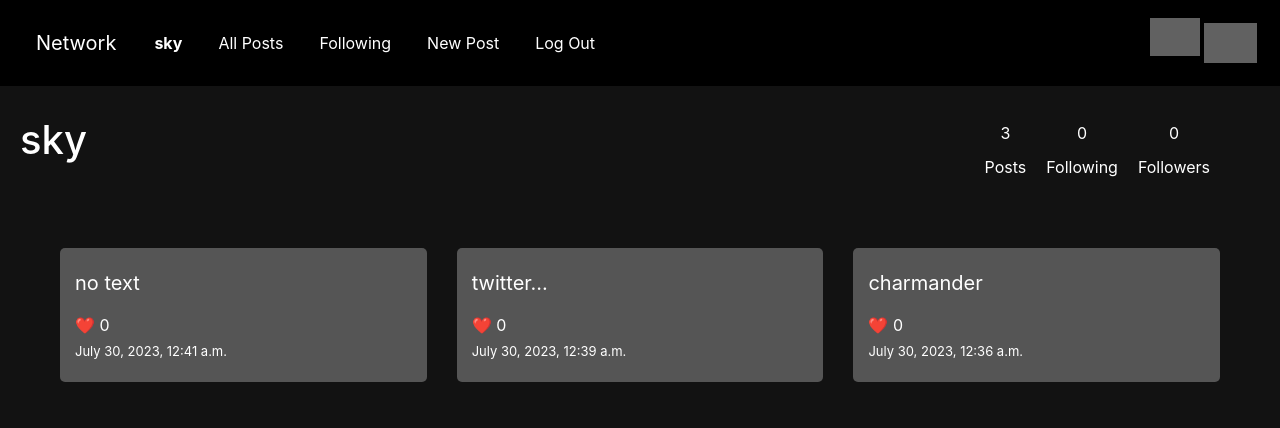
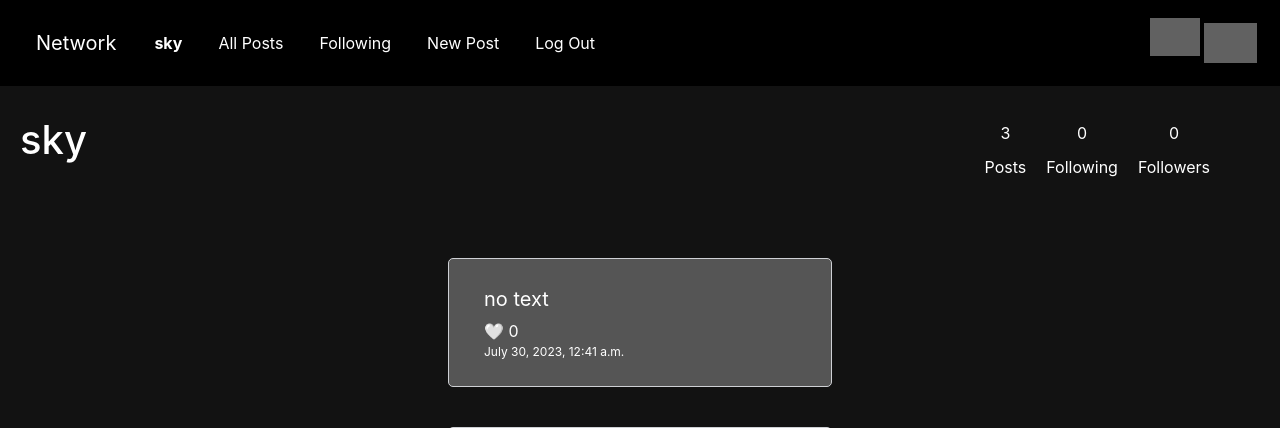
Before and after one commit to skydonline/cs50, a Django app: page /profile/1 in a window 1280 px wide. Shown: the top 428 px of the page. Before the commit the page ends 382 px from the top, so only its background shows below. Run offline with Django 3.2, Linux system fonts and the light colour scheme; a user stored in the database is signed in; data comes from the database, SQL or seed files in the repository; both versions use the stored data as it was after the commit; data that the repository does not hold is empty; some libraries are stand-ins or nearby versions; grey boxes are pictures that could not be loaded.

Commit message:
changed following page

```diff
--- a/cs50w/project4/network/static/styles.css
+++ b/cs50w/project4/network/static/styles.css
@@ -21,6 +21,9 @@ body {
 
 body.light-mode {
     filter: invert(1);
+}
+.light-mode {
+
 }
 
 .no-color-change {
@@ -121,7 +124,7 @@ input {
 }
 
 .post_element {
-    margin: 0px 10px 0px 20px;
+    margin: 0px 20px 0px 20px;
 }
 
 .post_user {
@@ -148,10 +151,12 @@ input {
 .post_content {
     display: block;
     margin-top: 10px;
+    font-size: 20px;
 }
 
 .post_date {
-    margin-top: 10px;
+    margin-bottom: 10px;
+    font-size: 12px;
 }
 
 .post_text {
@@ -159,7 +164,9 @@ input {
 }
 
 .post_comment {
-    padding-bottom: 10px;
+    margin-top: 5px;
+    margin-bottom: 5px;
+    font-size: 14px;
 }
 
 .post_edit {
@@ -372,31 +379,8 @@ input {
     margin-left: 40px;
 }
 
-#posts-container {
-    display: flex;
-    flex-wrap: wrap;
-    justify-content: space-between;
-    margin: 40px 60px 0 60px;
-}
-
-.ind-post {
-    width: calc(33.33% - 20px);
-    margin-bottom: 20px;
-    background-color: var(--hover);
-    padding: 15px;
-    border-radius: 5px;
-}
-
-.post-info {
-    margin: 5px 0 5px 0;
-}
-
-.post-content {
-    font-size: 20px;
-}
-
-.post-likes {
-    margin-top: 15px;
+.post_likes {
+    margin-top: 5px;
 }
 
 .post_likes:hover {
@@ -406,10 +390,6 @@ input {
 .like-icon {
     display: inline-block;
     transition: transform 0.3s ease;
-}
-
-.post-date {
-    font-size: 13px;
 }
 
 .no-posts {
--- a/cs50w/project4/network/templates/network/index.html
+++ b/cs50w/project4/network/templates/network/index.html
@@ -43,9 +43,9 @@ function fetchPosts() {
                 <div class="edit_container">
                 <img class="post_element post_image no-color-change" src="${post.image}">
                 <p class="post_element post_content">${post.content}</p>
-                <p class="post_element post_date">${post.date}</p>
                 <p onclick="changeLikes(this.parentNode.parentNode)" class="post_element post_likes"><span class="like-icon no-color-change">🤍</span> <span class="amount-of-likes">${post.likes}</span></p>
                 <p class="post_element post_comment">Comment</p>
+                <p class="post_element post_date">${post.date}</p>
                 <button onclick="edit(this.parentNode.parentNode)" class="post_element post_edit btn btn-primary no-color-change">Edit</button>
                 </div>
                 <div class="save_container">
@@ -61,9 +61,9 @@ function fetchPosts() {
                 <p onclick="userProfile(this.parentNode)" class="post_element post_user no-color-change">${post.user}</p>
                 <div class="edit_container">
                 <p class="post_element post_content">${post.content}</p>
-                <p class="post_element post_date">${post.date}</p>
                 <p onclick="changeLikes(this.parentNode.parentNode)" class="post_element post_likes"><span class="like-icon no-color-change">🤍</span> <span class="amount-of-likes">${post.likes}</span></p>
                 <p class="post_element post_comment">Comment</p>
+                <p class="post_element post_date">${post.date}</p>
                 <button onclick="edit(this.parentNode.parentNode)" class="post_element post_edit btn btn-primary no-color-change">Edit</button>
                 </div>
                 <div class="save_container">
--- a/cs50w/project4/network/templates/network/profile.html
+++ b/cs50w/project4/network/templates/network/profile.html
@@ -25,12 +25,15 @@
 
 
         {% if posts %}
-        <div id="posts-container">
+        <div id="all_posts">
             {% for post in posts %}
-                <div data-postid="{{post.id}}" class="ind-post">
-                    <p class="post-info post-content">{{ post.content }}</p>
-                    <p onclick="changeLikes(this.parentNode)" class="post-info post-likes"><span class="no-color-change like-icon">❤️</span> <span class="amount-of-likes">{{ post.likes.count }}</span></p>
-                    <p class="post-info post-date">{{ post.date }}</p>
+                <div data-postid="{{post.id}}" class="post_container">
+                    {% if post.image != 'null' %}
+                        <img class="no-color-change post_image" src="{{ post.image }}">
+                    {% endif %}
+                    <p class="post_element post_content">{{ post.content }}</p>
+                    <p onclick="changeLikes(this.parentNode)" class="post_element post_likes"><span class="no-color-change like-icon">❤️</span> <span class="amount-of-likes">{{ post.likes.count }}</span></p>
+                    <p class="post_element post_date">{{ post.date }}</p>
                 </div>
             {% endfor %}
         </div>
@@ -124,8 +127,29 @@ function follow() {
     });
 };
 
+function initalLikes() {
+    const posts = document.querySelectorAll('[data-postid]');
+
+    posts.forEach(postContainer => {
+        const postID = postContainer.dataset.postid;
+        const likeIcon = postContainer.querySelector('.like-icon');
+        fetch(`/api/likes/${postID}`)
+            .then(response => response.json())
+            .then(data => {
+                const users = data.usersid;
+                if (users.includes(currentUserID)) {
+                    likeIcon.innerHTML = '❤️';
+
+                } else if (!users.includes(currentUserID)) {
+                    likeIcon.innerHTML = '🤍';
+                }
+            })
+    })
+};
+
 document.addEventListener('DOMContentLoaded', function() {
     follow();
+    initalLikes();
 });
 
 </script>
```
Also changed, not shown: cs50w/project4/db.sqlite3.
